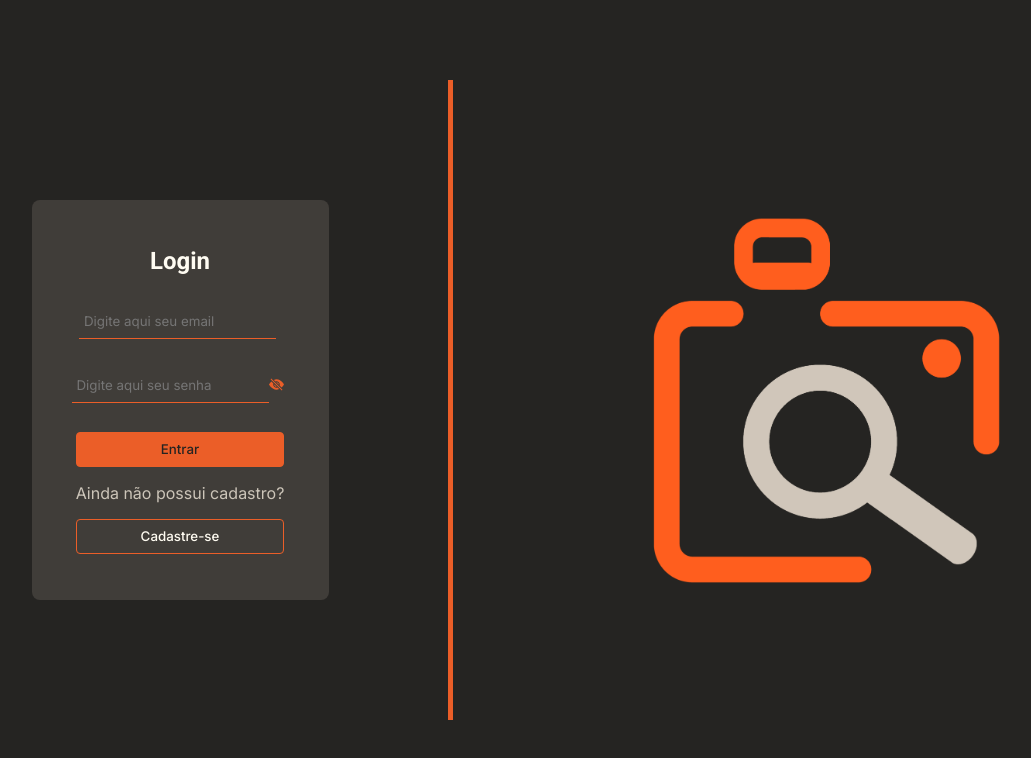
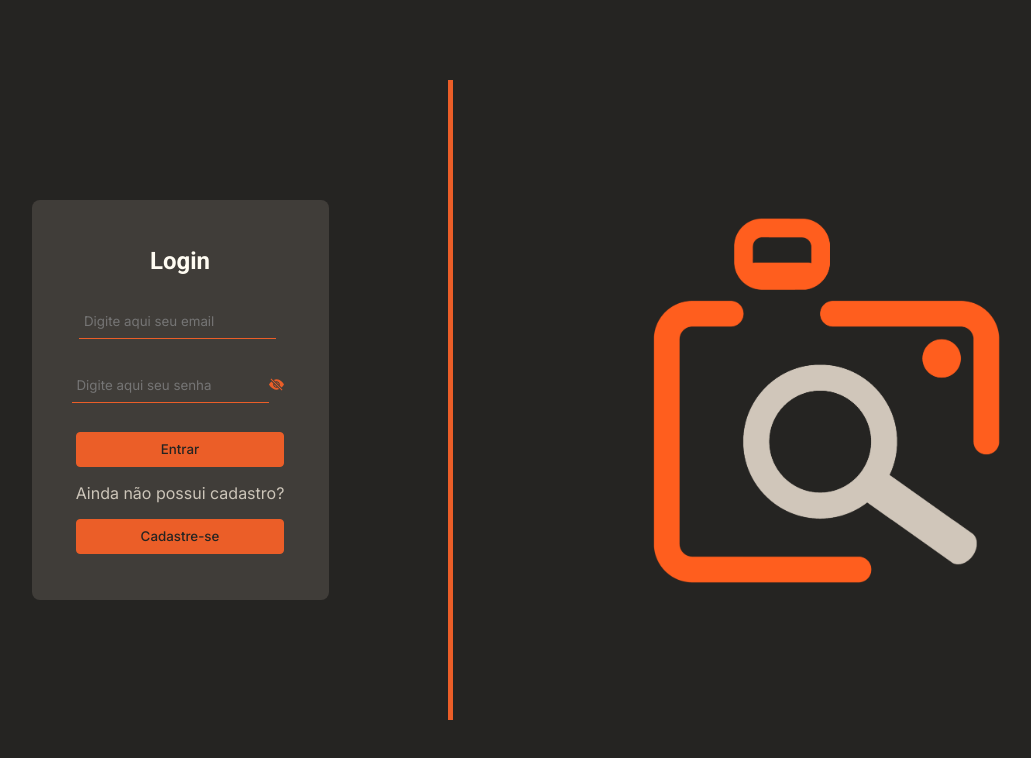
Before and after one commit to pifaria/capstone-m3-grupo-5-vilson, a React (Create React App) app: page /login in a window 1280 px wide. Shown: the top 758 px of the page, without its empty margins (88-1119 px from the left). Built offline with nearby package versions, Linux system fonts and the light colour scheme.

Commit message:
feat: landingSchema

```diff
--- a/src/pages/Home/index.jsx
+++ b/src/pages/Home/index.jsx
@@ -30,7 +30,7 @@ const Home = () => {
           <p>Encontra clientes para seus ensaios</p>
         </div>
         <div className="buttons">
-          <Button beigeSchema onClick={() => handleNavigation("/login")}>
+          <Button landingSchema onClick={() => handleNavigation("/login")}>
             <h5>Login</h5>
           </Button>
           <Button onClick={() => handleNavigation("/signup")}>
--- a/src/pages/login/index.jsx
+++ b/src/pages/login/index.jsx
@@ -70,7 +70,7 @@ export default function Login() {
 
             <span>Ainda não possui cadastro?</span>
 
-            <Button beigeSchema onClick={() => history.push("/signup")}>
+            <Button landingSchema onClick={() => history.push("/signup")}>
               Cadastre-se
             </Button>
           </div>
```
